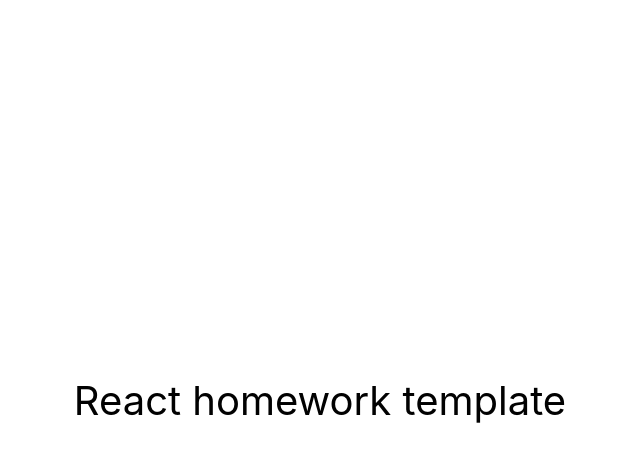
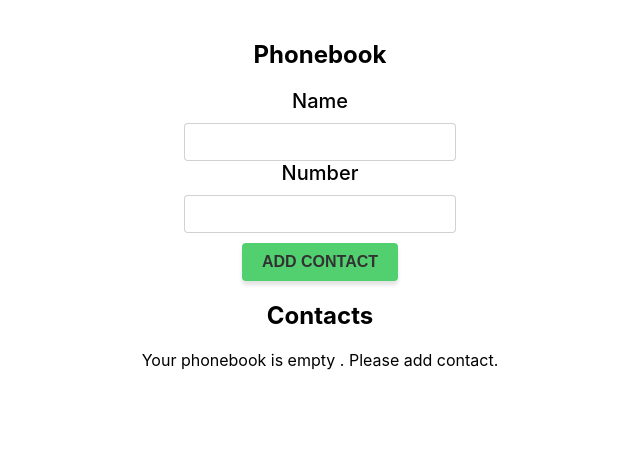
Before and after one commit to TatianaSherstyuk2022/goit-react-hw-08-phonebook, a React (Create React App) app: page / in a window 1280 px wide. Shown: the top 462 px of the page, without its empty margins (320-960 px from the left). Built offline with nearby package versions, Linux system fonts and the light colour scheme.

Commit message:
added file

```diff
--- a/src/components/App.jsx
+++ b/src/components/App.jsx
@@ -1,16 +1,65 @@
-export const App = () => {
+import React from 'react';
+import { Container } from './Container/Container';
+import { nanoid } from 'nanoid';
+import { ContactForm } from './ContactForm/ContactForm';
+import { ContactList } from './ContactList/ContactList';
+import { Filter } from './Filter/Filter';
+import { useState, useEffect } from 'react';
+
+export function App() {
+  const [contacts, setContacts] = useState(
+    JSON.parse(localStorage.getItem('contacts')) ?? []
+  );
+  const [filter, setFilter] = useState('');
+
+  useEffect(() => {
+    localStorage.setItem('contacts', JSON.stringify(contacts));
+  }, [contacts]);
+
+  const onAddContact = contact => {
+    if (contacts.some(c => c.name === contact.name)) {
+      alert(`${contact.name} is already in contacts`);
+      return;
+    }
+
+    const finalContact = {
+      id: nanoid(),
+      name: contact.name,
+      number: contact.number,
+    };
+
+    setContacts([finalContact, ...contacts]);
+  };
+
+  const handleFilter = ({ target: { value } }) => {
+    setFilter(value);
+  };
+
+  const deleteContact = contactId => {
+    setContacts(contacts.filter(contact => contact.id !== contactId));
+  };
+
+  const filteredContacts = contacts.filter(contact =>
+    contact.name.toLowerCase().trim().includes(filter.toLowerCase())
+  );
+
   return (
-    <div
-      style={{
-        height: '100vh',
-        display: 'flex',
-        justifyContent: 'center',
-        alignItems: 'center',
-        fontSize: 40,
-        color: '#010101'
-      }}
-    >
-      React homework template
-    </div>
+    <Container>
+      <h2>Phonebook</h2>
+      <ContactForm onSubmit={onAddContact} />
+
+      <h2>Contacts</h2>
+      {contacts.length > 1 && (
+        <Filter value={filter} onFilterChange={handleFilter} />
+      )}
+      {contacts.length > 0 ? (
+        <ContactList
+          contacts={filteredContacts}
+          deleteContact={deleteContact}
+        />
+      ) : (
+        <p>Your phonebook is empty . Please add contact.</p>
+      )}
+    </Container>
   );
-};
+}
--- /dev/null
+++ b/src/components/Contact/Contact.jsx
@@ -0,0 +1,25 @@
+import PropTypes from 'prop-types';
+import s from './Contact.module.css'
+
+export const Contact = ({ id, name, number, deleteContact }) => {
+  return (
+    <div>
+      <h2 className="contactName">{name}</h2>
+      <p className="contactNumber">Number: {number}</p>
+      <button onClick={() => deleteContact(id)} type="button" className={s.btn}>
+        Delete
+      </button>
+    </div>
+  );
+};
+
+Contact.propTypes = {
+  contacts: PropTypes.arrayOf(
+    PropTypes.shape({
+      id: PropTypes.string.isRequired,
+      name: PropTypes.string.isRequired,
+      number: PropTypes.string.isRequired,
+    })
+  ),
+  deleteContact: PropTypes.func.isRequired,
+};
--- /dev/null
+++ b/src/components/Contact/Contact.module.css
@@ -0,0 +1,15 @@
+
+.btn {
+    padding: 10px 20px;
+    background-color: rgb(60, 232, 17);
+    border-radius: 4px;
+    border: none;
+    outline: none;
+    opacity: 0.8;
+
+    cursor: pointer;
+    color: black;
+    font-weight: 700;
+    font-size: 12px;
+    text-transform: uppercase;
+}
--- /dev/null
+++ b/src/components/ContactForm/ContactForm.jsx
@@ -0,0 +1,66 @@
+import React, { useState } from 'react';
+import PropTypes from 'prop-types';
+import s from './ContactForm.module.css';
+
+export function ContactForm({ onSubmit }) {
+  const [name, setName] = useState('');
+  const [number, setNumber] = useState('');
+
+  const handleSubmit = e => {
+    e.preventDefault();
+    onSubmit({ name, number });
+    setName('');
+    setNumber('');
+  };
+  const nameChange = e => {
+    setName(e.currentTarget.value);
+  };
+
+  const numberChange = e => {
+    setNumber(e.currentTarget.value);
+  };
+
+
+
+  return (
+    <form onSubmit={handleSubmit} className={s.form}>
+      <div className="form-group">
+        <label htmlFor="name" className={s.label}>
+          Name
+        </label>
+        <input
+          className={s.input}
+          type="text"
+          name="name"
+          value={name}
+          onChange={nameChange}
+          pattern="^[a-zA-Zа-яА-Я]+(([' -][a-zA-Zа-яА-Я ])?[a-zA-Zа-яА-Я]*)*$"
+          title="Name may contain only letters, apostrophe, dash and spaces. For example Adrian, Jacob Mercer, Charles de Batz de Castelmore d'Artagnan"
+          required
+        />
+      </div>
+      <div className="form-group">
+        <label htmlFor="name" className={s.label}>
+          Number
+        </label>
+        <input
+          className={s.input}
+          type="tel"
+          name="number"
+          value={number}
+          onChange={numberChange}
+          pattern="\+?\d{1,4}?[-.\s]?\(?\d{1,3}?\)?[-.\s]?\d{1,4}[-.\s]?\d{1,4}[-.\s]?\d{1,9}"
+          title="Phone number must be digits and can contain spaces, dashes, parentheses and can start with +"
+          required
+        />
+      </div>
+      <button type="submit" className={s.btn}>
+        Add contact
+      </button>
+    </form>
+  );
+}
+
+ContactForm.propTypes = {
+  onAddContact: PropTypes.func,
+};
--- /dev/null
+++ b/src/components/ContactForm/ContactForm.module.css
@@ -0,0 +1,41 @@
+.form {
+    margin-top: 10px;
+    margin-bottom: 10px;
+}
+
+.label {
+    display: block;
+    margin-bottom: 10px;
+    font-weight: 500;
+    font-size: 20px;
+}
+
+.input {
+    display: block;
+    margin-left: auto;
+    margin-right: auto;
+    padding: 10px;
+    width: 50%;
+    border: 1px solid rgba(33, 33, 33, 0.2);
+    border-radius: 4px;
+    cursor: pointer;
+    font-size: 14px;
+}
+
+
+.btn {
+    margin-top: 10px;
+    padding: 10px 20px;
+    background-color: rgb(39, 197, 76);
+    box-shadow: 0px 4px 4px rgba(0, 0, 0, 0.15);
+    border-radius: 4px;
+    border: none;
+    outline: none;
+    opacity: 0.8;
+
+    cursor: pointer;
+    color: black;
+    font-weight: 700;
+    font-size: 16px;
+    text-transform: uppercase;
+}
--- /dev/null
+++ b/src/components/ContactList/ContactList.jsx
@@ -0,0 +1,34 @@
+import React from 'react';
+import PropTypes from 'prop-types';
+import { Contact } from 'components/Contact/Contact';
+
+
+export function ContactList({ contacts, deleteContact }) {
+  return (
+    <>
+      <div>
+        {contacts.length > 0 &&
+          contacts.map(contact => {
+            return (
+              <Contact
+                key={contact.id}
+                deleteContact={deleteContact}
+                {...contact}
+              />
+            );
+          })}
+      </div>
+    </>
+  );
+}
+
+ContactList.propTypes = {
+  contacts: PropTypes.arrayOf(
+    PropTypes.shape({
+      id: PropTypes.string.isRequired,
+      name: PropTypes.string.isRequired,
+      number: PropTypes.string.isRequired,
+    })
+  ),
+  deleteContact: PropTypes.func.isRequired,
+};
--- /dev/null
+++ b/src/components/Container/Container.jsx
@@ -0,0 +1,10 @@
+import PropTypes from 'prop-types';
+import s from './Container.module.css'
+
+export const Container = props => {
+  return <div className={s.container}>{props.children}</div>;
+};
+
+Container.propTypes = {
+  children: PropTypes.node.isRequired,
+};
--- /dev/null
+++ b/src/components/Container/Container.module.css
@@ -0,0 +1,7 @@
+.container {
+    max-width: 500px;
+    margin-left: auto;
+    margin-right: auto;
+    text-align: center;
+    padding: 20px;
+}
--- /dev/null
+++ b/src/components/Filter/Filter.jsx
@@ -0,0 +1,22 @@
+import PropTypes from 'prop-types';
+import s from './Filter.module.css'
+
+export function Filter({ value, onFilterChange }) {
+  return (
+    <div style={{ margin: '20px auto', width: '500px' }}>
+      <p>Find contacts by name</p>
+      <input
+        className={s.input}
+        type="text"
+        name="filterTerm"
+        value={value}
+        onChange={onFilterChange}
+      />
+    </div>
+  );
+}
+
+Filter.propTypes = {
+  value: PropTypes.string,
+  onChange: PropTypes.func,
+};
--- /dev/null
+++ b/src/components/Filter/Filter.module.css
@@ -0,0 +1,11 @@
+.input {
+    display: block;
+    margin-left: auto;
+    margin-right: auto;
+    padding: 10px;
+    width: 50%;
+    border: 1px solid rgba(33, 33, 33, 0.2);
+    border-radius: 4px;
+    cursor: pointer;
+    font-size: 12px;
+}
```
